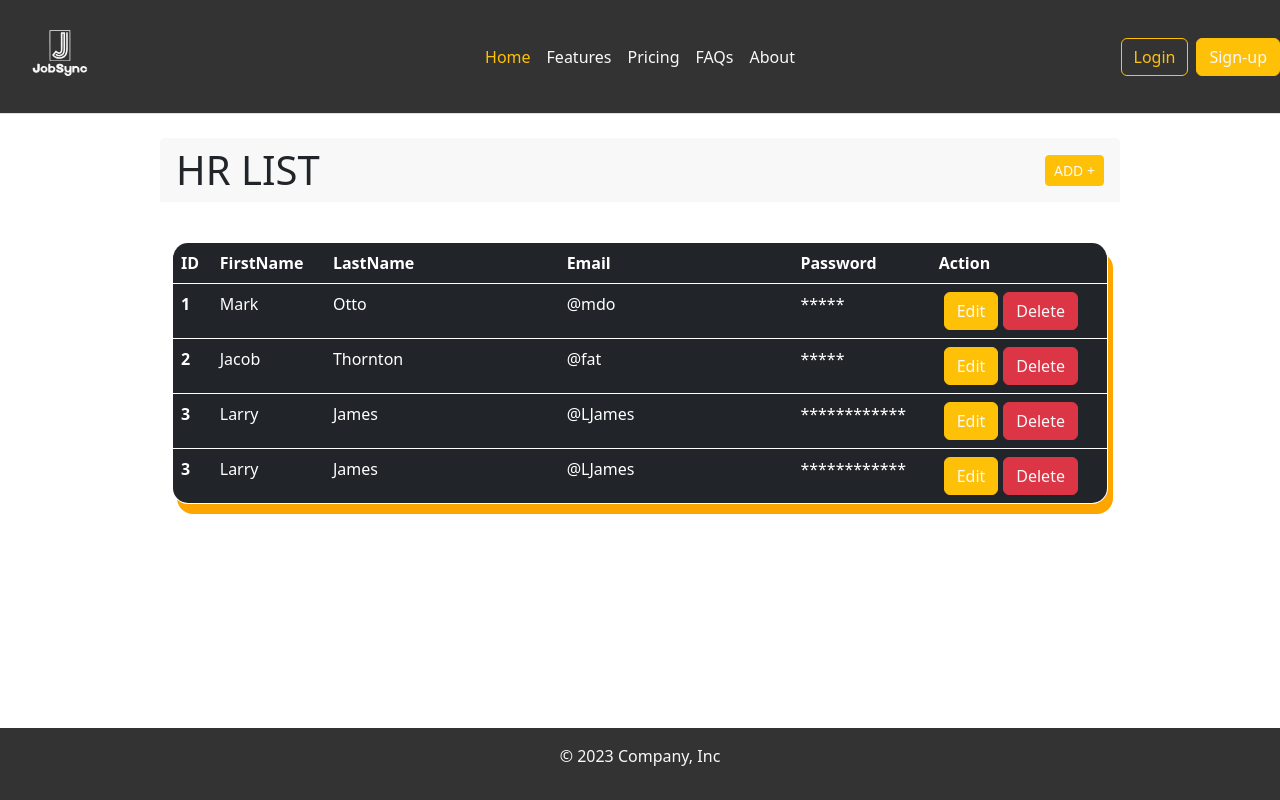
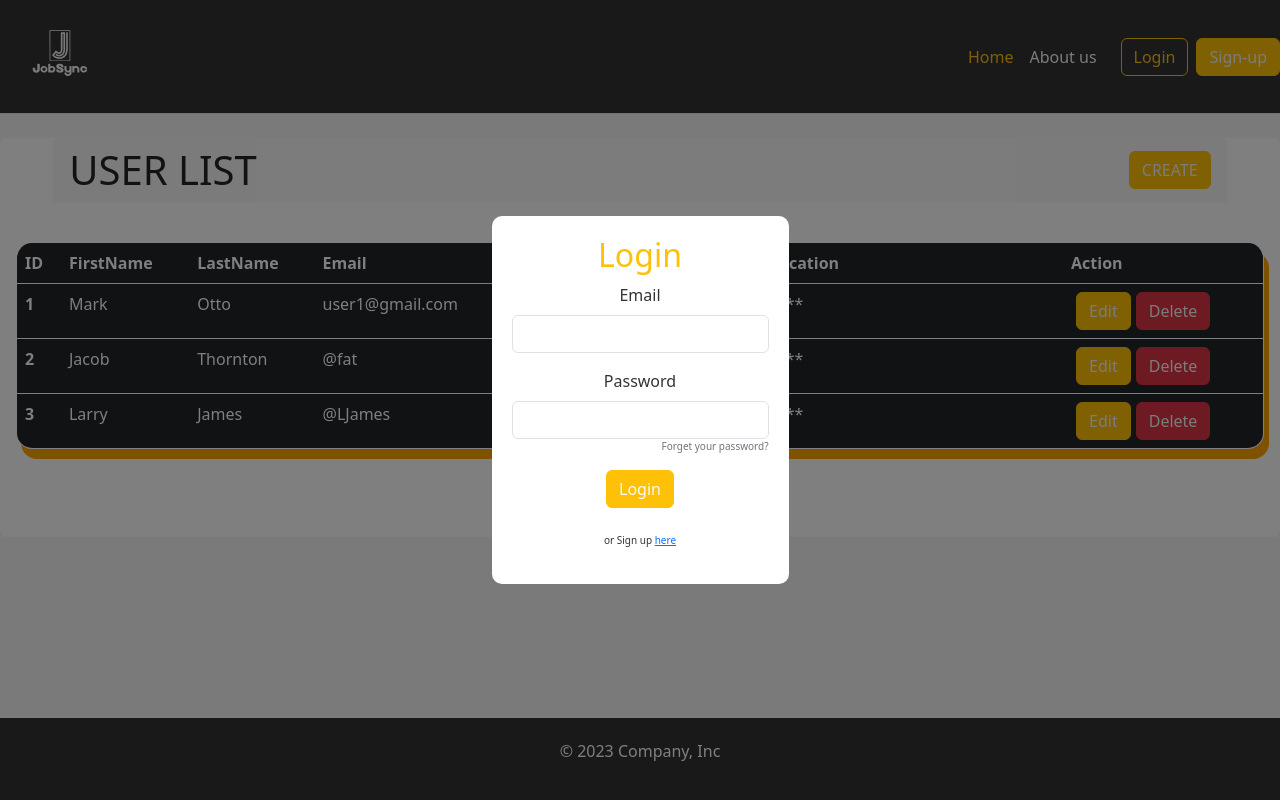
Before and after one commit to Pooloomoo/Register_App-master, a React (Vite) app: page / in a window 1280 px wide. Both pictures are taken after a click on the button "Login". Built offline with nearby package versions, Linux system fonts and the light colour scheme.

Commit message:
commit message

```diff
--- /dev/null
+++ b/StyleComponent/Login.css
@@ -0,0 +1,59 @@
+/* authpopup.css */
+.popup {
+    display: none;
+    position: fixed;
+    top: 0;
+    left: 0;
+    width: 100%;
+    height: 100%;
+    background-color: rgba(0, 0, 0, 0.5);
+    display: flex;
+    justify-content: center;
+    align-items: center;
+    z-index: 1000;
+  }
+
+  .popup.open {
+    display: flex;
+  }
+
+  .popup-content {
+    background-color: #fff;
+    padding: 20px;
+    border-radius: 10px;
+    text-align: center;
+    display: flex;
+    flex-direction: column;
+    z-index: 1000;
+    position: relative;
+    z-index: 1001;
+  }
+
+  .closebtn {
+    position: absolute;
+    right: 10px;
+    top :10px;
+    cursor: pointer;
+    border-radius: 20px;
+    border: none;
+    background-color: transparent;
+    color: white;
+    font-size: larger;
+  }
+
+  .contentText {
+    color: #333;
+  }
+.small{
+    font-size: 10px;
+    text-decoration: none;
+}
+.small:hover{
+    color: #ffc107 !important;
+}
+.signupbtn{
+    font-size: 10px;
+    display: flex;
+    justify-content: center;
+    margin-top:25px;
+}
--- /dev/null
+++ b/StyleComponent/footer.css
@@ -0,0 +1,13 @@
+.footer {
+    position: fixed;
+    bottom: 0;
+    width: 100%;
+    border: 1px solid #333;
+    background-color: #333;
+    color: white;
+    display: flex;
+    justify-content: center;
+    padding: 20px;
+    align-items: center;
+    z-index: -1;
+  }
--- /dev/null
+++ b/src/component/LoginPopup.jsx
@@ -0,0 +1,88 @@
+// AuthPopup.js
+import React, { useState } from "react";
+import "bootstrap/dist/css/bootstrap.min.css";
+import "../../StyleComponent/Login.css";
+
+export default function LoginPopup({ showPopup, onClose }) {
+  const [email, setEmail] = useState("");
+  const [password, setPassword] = useState("");
+
+  const handleLogin = () => {
+    // Add your login logic here
+    console.log("Login clicked with email:", email, "and password:", password);
+  };
+
+  const handleRegister = () => {
+    // Add your register logic here
+    console.log(
+      "Register clicked with email:",
+      email,
+      "and password:",
+      password
+    );
+  };
+
+  return (
+    <div className={`popup ${showPopup ? "open" : ""}`}>
+      <div className="popup-content">
+        <button className="closebtn " onClick={onClose}>
+          &times;
+        </button>
+        <div className="contentText">
+          <h2 className="text-warning">Login</h2>
+          <form>
+            <div className="mb-3">
+              <label htmlFor="email" className="form-label">
+                Email
+              </label>
+              <input
+                type="email"
+                className="form-control"
+                id="email"
+                value={email}
+                onChange={(e) => setEmail(e.target.value)}
+                required
+              />
+            </div>
+            <div className="mb-3">
+              <label htmlFor="password" className="form-label">
+                Password
+              </label>
+              <input
+                type="password"
+                className="form-control"
+                id="password"
+                value={password}
+                onChange={(e) => setPassword(e.target.value)}
+                required
+              />
+              <a
+                href="#"
+                className="small text-secondary d-flex justify-content-end"
+              >
+                Forget your password?
+              </a>
+            </div>
+
+            <button
+              type="button"
+              className="btn btn-warning text-light"
+              onClick={handleLogin}
+            >
+              Login
+            </button>
+            <div className="signupbtn">
+              <p href="#">
+                {" "}
+                or Sign up{" "}
+                <span>
+                  <a href="#">here</a>
+                </span>
+              </p>
+            </div>
+          </form>
+        </div>
+      </div>
+    </div>
+  );
+}
--- a/src/component/footer.jsx
+++ b/src/component/footer.jsx
@@ -1,13 +1,11 @@
 import React from 'react';
 import 'bootstrap/dist/css/bootstrap.min.css';
-import '../../StyleComponent/index.css';
+import '../../StyleComponent/footer.css';
 
 export default function Footer() {
   return (
-    <div className="fixed-bottom w-100">
-      <footer className="d-flex flex-wrap justify-content-center align-items-center py-3">
-        <p className="text-body-primary text-light">© 2023 Company, Inc</p>
-      </footer>
+    <div className="footer">
+        <p>© 2023 Company, Inc</p>
     </div>
   );
 }
--- a/src/component/navBar.jsx
+++ b/src/component/navBar.jsx
@@ -1,28 +1,57 @@
-import React from 'react'
-import Logo from '../../public/Logo.svg';
+import React from "react";
+import Logo from "../assets/Logo.svg";
+import { useState } from "react";
+import LoginPopup from "./LoginPopup";
+
 export default function NavBar() {
+  const [login, setLogin] = useState(false);
+
+  const openLogin=()=>{
+    setLogin(true)
+  }
+  const closeLogin=()=>{
+    setLogin(false)
+  }
   return (
     <div>
-      <header class="d-flex flex-wrap align-items-center justify-content-center justify-content-md-between py-3 mb-4 border-bottom" id='Nav'>
-      <div class="col-md-3" >
-        <a href="/" class="d-inline-flex link-body-emphasis text-decoration-none">
-        <img src={Logo} alt="Your Logo" width="120" height="75  " />
-        </a>
-      </div>
+      <header
+        className="d-flex align-items-center justify-content-between py-3 mb-4 border-bottom"
+        id="Nav"
+      >
+        <div className="col-md-3">
+          <a
+            href="/"
+            className="d-inline-flex link-body-emphasis text-decoration-none"
+          >
+            <img src={Logo} alt="Your Logo" width="120" height="75" />
+          </a>
+        </div>
 
-      <ul class="nav col-12 col-md-auto mb-2 justify-content-center mb-md-0">
-        <li><a href="#" class="nav-link px-2 link-secondary text-warning">Home</a></li>
-        <li><a href="#" class="nav-link px-2 text-light">Features</a></li>
-        <li><a href="#" class="nav-link px-2 text-light">Pricing</a></li>
-        <li><a href="#" class="nav-link px-2 text-light">FAQs</a></li>
-        <li><a href="#" class="nav-link px-2 text-light">About</a></li>
-      </ul>
+        <div className="d-flex align-items-center ms-auto">
+          <ul className="nav justify-content-center mb-md-0 me-3">
+            <li>
+              <a href="#" className="nav-link px-2 link-secondary text-warning">
+                Home
+              </a>
+            </li>
+            <li>
+              <a href="#" className="nav-link px-2 text-light">
+                About us
+              </a>
+            </li>
+          </ul>
 
-      <div class="col-md-3 text-end">
-        <button type="button" class="btn btn-outline-warning me-2">Login</button>
-        <button type="button" class="btn btn-warning text-light" style={{marginRight: 'px'}}>Sign-up</button>
-      </div>
-    </header>
+          <div className="text-end">
+            <button type="button" onClick={openLogin} className="btn btn-outline-warning me-2">
+              Login
+            </button>
+            {login && <LoginPopup showPopup={login} onClose={closeLogin} />}
+            <button type="button" className="btn btn-warning text-light">
+              Sign-up
+            </button>
+          </div>
+        </div>
+      </header>
     </div>
-  )
+  );
 }
--- a/src/main.jsx
+++ b/src/main.jsx
@@ -13,7 +13,7 @@ import '../StyleComponent/index.css';
 const router = createBrowserRouter([
   {
     path: "/",
-    element: <HrTable/>,
+    element: <UserTable/>,
   },
 ]);
 
```
Also changed, not shown: src/assets/Logo.svg (added).
